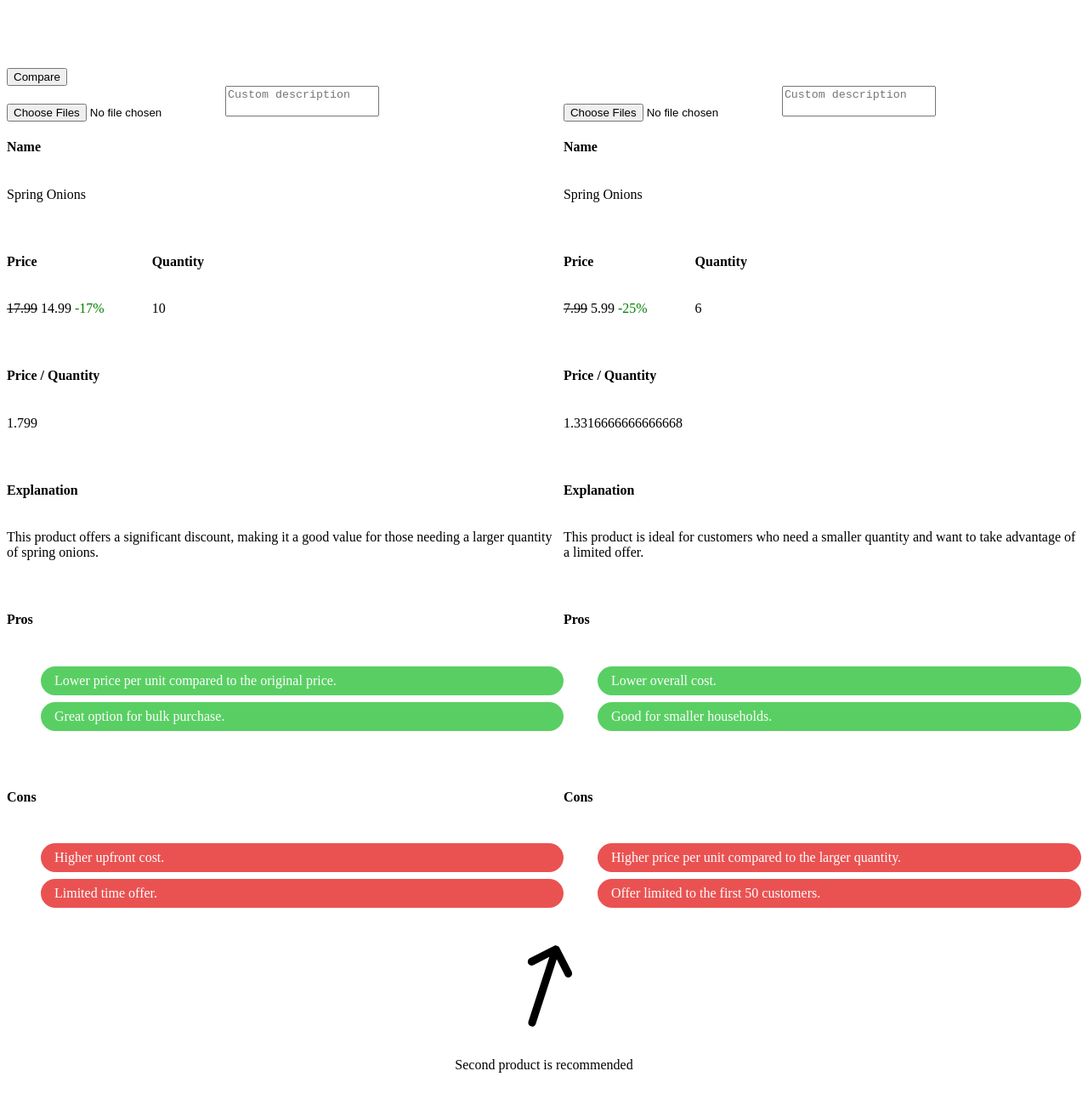
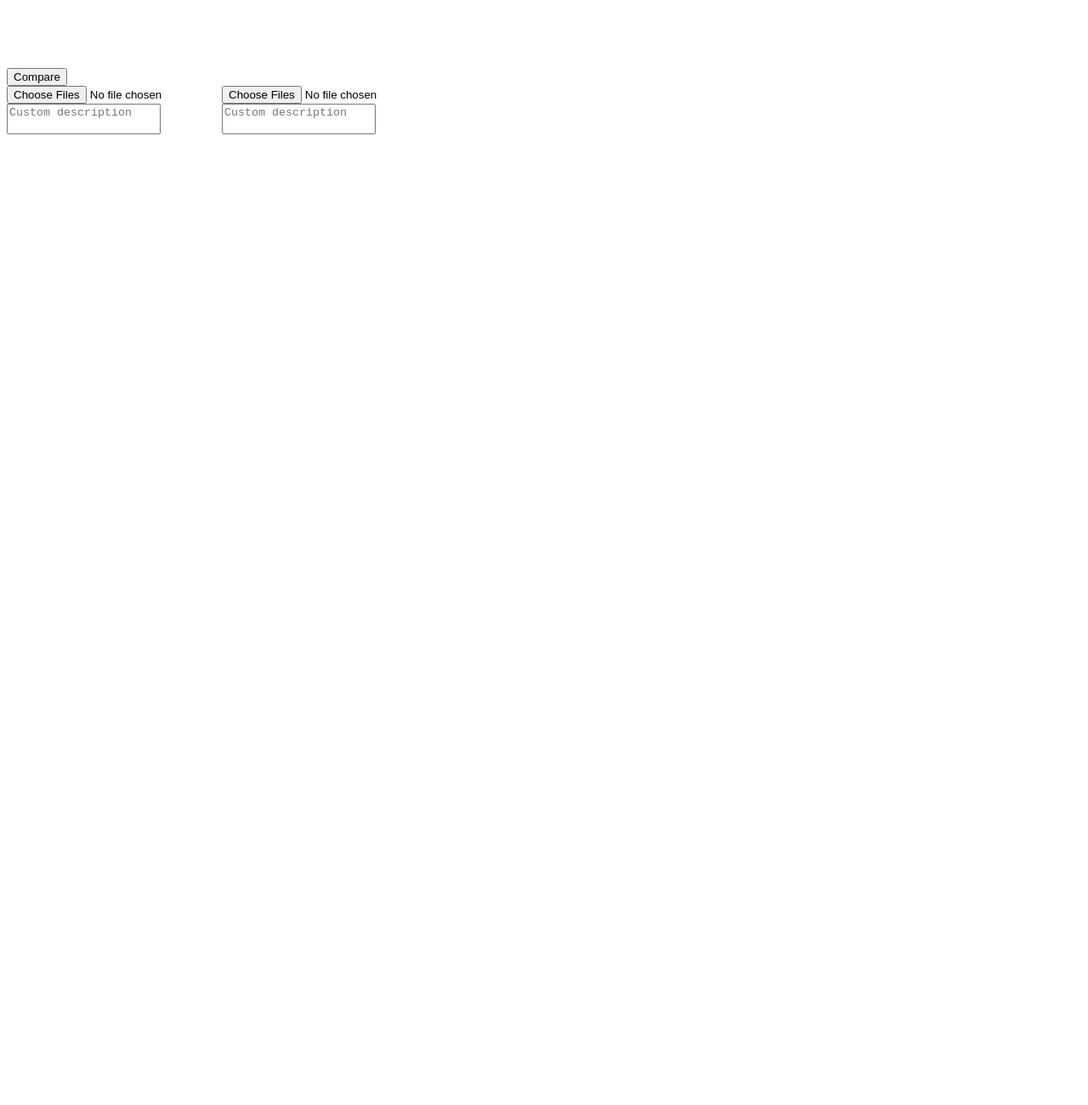
Before and after one commit to PatatoBit/thisorthat, a SvelteKit app: page /app in a window 1280 px wide. Shown: the top 1300 px of the page at 85% size. After the commit the page ends 800 px from the top, so only its background shows below. Built offline with nearby package versions, Linux system fonts and the light colour scheme.

Commit message:
removed dummy data

```diff
--- a/src/lib/dummy.json
+++ b/src/lib/dummy.json
@@ -27,5 +27,5 @@
 			]
 		}
 	],
-	"recommend_meter": 60
+	"recommend_meter": 100
 }
--- a/src/routes/app/+page.svelte
+++ b/src/routes/app/+page.svelte
@@ -10,7 +10,7 @@
 	let images1: FileList;
 	let images2: FileList;
 
-	let responseData: CompareData | undefined = dummy;
+	let responseData: CompareData | undefined;
 
 	async function handleSubmit() {
 		if (images1 && images2) {
@@ -39,13 +39,16 @@
 
 		<div class="sides">
 			<div class="side">
+				<div class="upload">
 					<input
+						id="file-upload"
 						type="file"
 						accept="image/png, image/jpeg"
 						multiple
 						name="image"
 						bind:files={images1}
 					/>
+				</div>
 				<textarea placeholder="Custom description" name="description"></textarea>
 
 				{#if responseData}
@@ -54,13 +57,16 @@
 			</div>
 
 			<div class="side">
+				<div class="upload">
 					<input
+						id="file-upload"
 						type="file"
 						accept="image/png, image/jpeg"
 						multiple
 						name="image"
 						bind:files={images2}
 					/>
+				</div>
 				<textarea placeholder="Custom description" name="description"></textarea>
 				{#if responseData}
 					<Product data={responseData.products[1]} />
```
Lines whose indentation alone changed are shown as unchanged.
